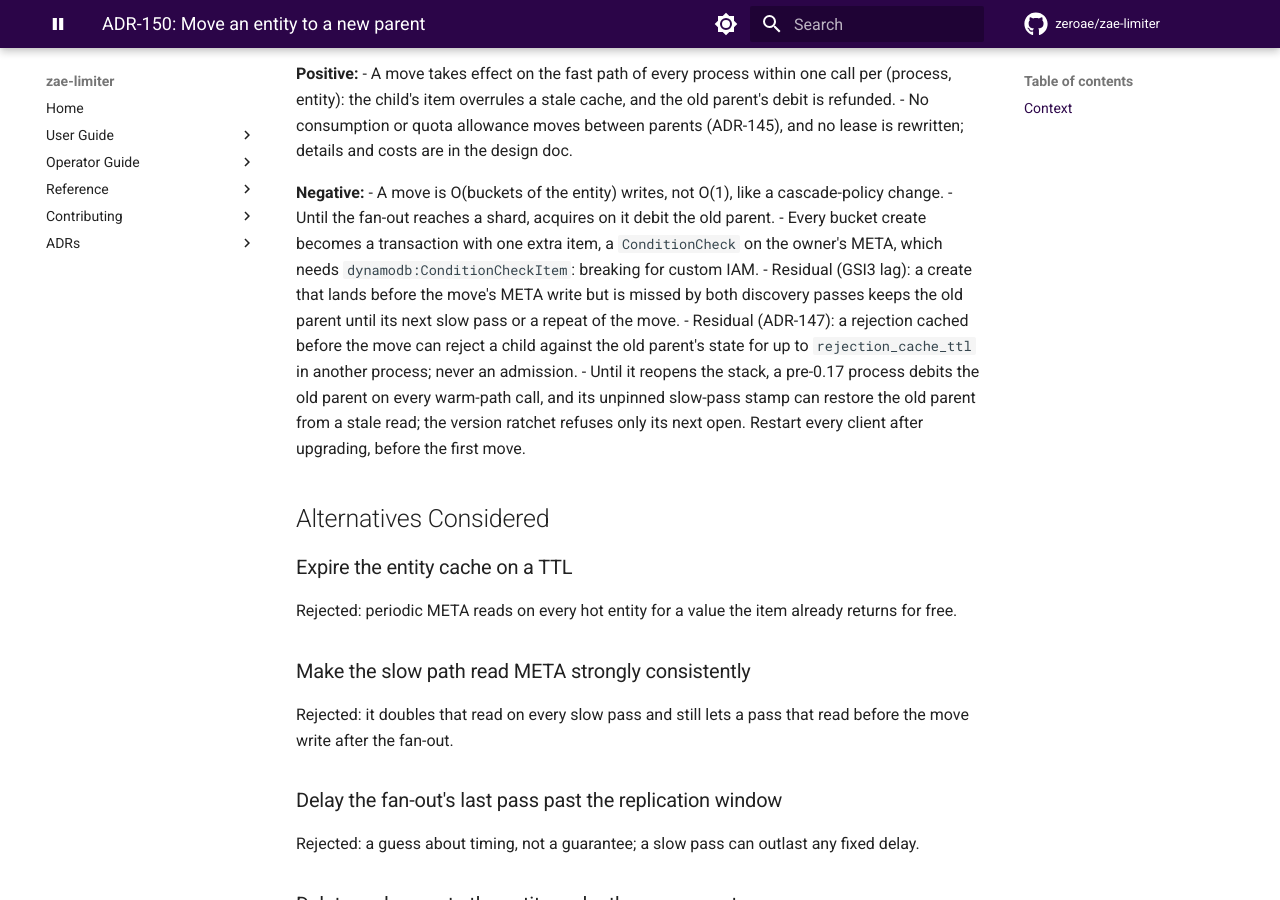
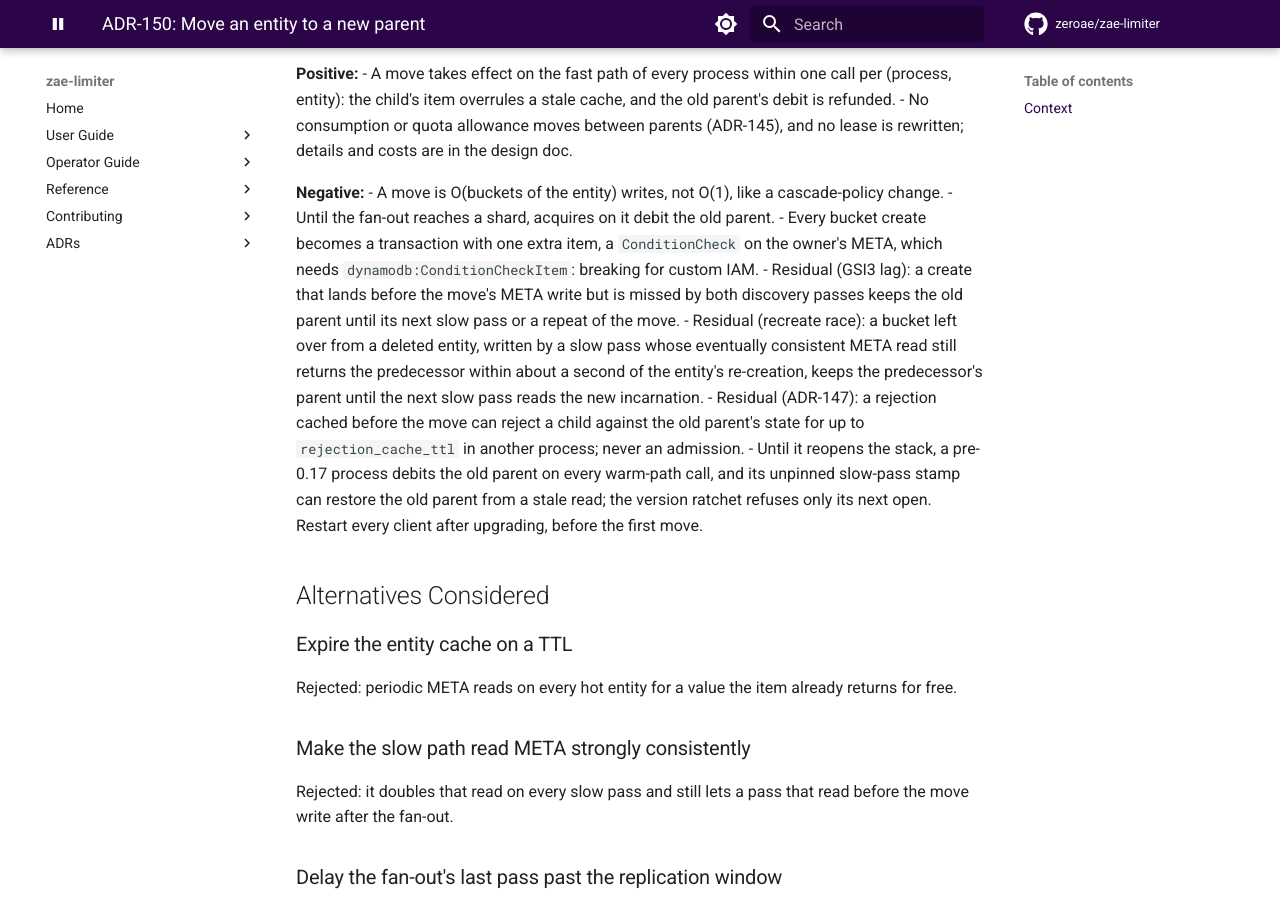
Before and after one commit to zeroae/zae-limiter, an MkDocs documentation site: the page built from docs/adr/150-move-entity-to-new-parent.md, in a window 1280 px wide and 900 px high, scrolled down 1007 px. Built offline with MkDocs 1.6.1 and Material for MkDocs 9.7.7, drawn with Linux system fonts in a browser that asks for light colours; comment, search, counter and statistics services are not loaded; the version menu is left out.

Commit message:
📝 docs(adr): ADR-150 names the recreate-race residual
The Stack B review found a narrow race the ADR did not record: an
entity deleted and re-created under a new parent, a bucket left over
from the predecessor, and a slow pass whose eventually consistent META
read still returns the predecessor, all within about a second. The
slow pass then stamps the leftover bucket with the predecessor's
parent. It heals on the next slow pass that reads the new incarnation
and can only misroute a debit, never admit past a limit.

Closing it would take a strongly consistent META read on every slow
pass (+0.5 RCU each), which is not worth it for a gap this narrow that
repairs itself, so it is documented beside the GSI3-lag residual.

Refs #677

Co-Authored-By: Claude Opus 5.5 <noreply@anthropic.com>
Claude-Session: https://claude.ai/code/session_017XzYMYKXNcZNQYS3xQhFdc

```diff
--- a/docs/adr/150-move-entity-to-new-parent.md
+++ b/docs/adr/150-move-entity-to-new-parent.md
@@ -37,6 +37,7 @@ An entity's parent must be changeable through one repository operation that upda
 - Until the fan-out reaches a shard, acquires on it debit the old parent.
 - Every bucket create becomes a transaction with one extra item, a `ConditionCheck` on the owner's META, which needs `dynamodb:ConditionCheckItem`: breaking for custom IAM.
 - Residual (GSI3 lag): a create that lands before the move's META write but is missed by both discovery passes keeps the old parent until its next slow pass or a repeat of the move.
+- Residual (recreate race): a bucket left over from a deleted entity, written by a slow pass whose eventually consistent META read still returns the predecessor within about a second of the entity's re-creation, keeps the predecessor's parent until the next slow pass reads the new incarnation.
 - Residual (ADR-147): a rejection cached before the move can reject a child against the old parent's state for up to `rejection_cache_ttl` in another process; never an admission.
 - Until it reopens the stack, a pre-0.17 process debits the old parent on every warm-path call, and its unpinned slow-pass stamp can restore the old parent from a stale read; the version ratchet refuses only its next open. Restart every client after upgrading, before the first move.
 
```
